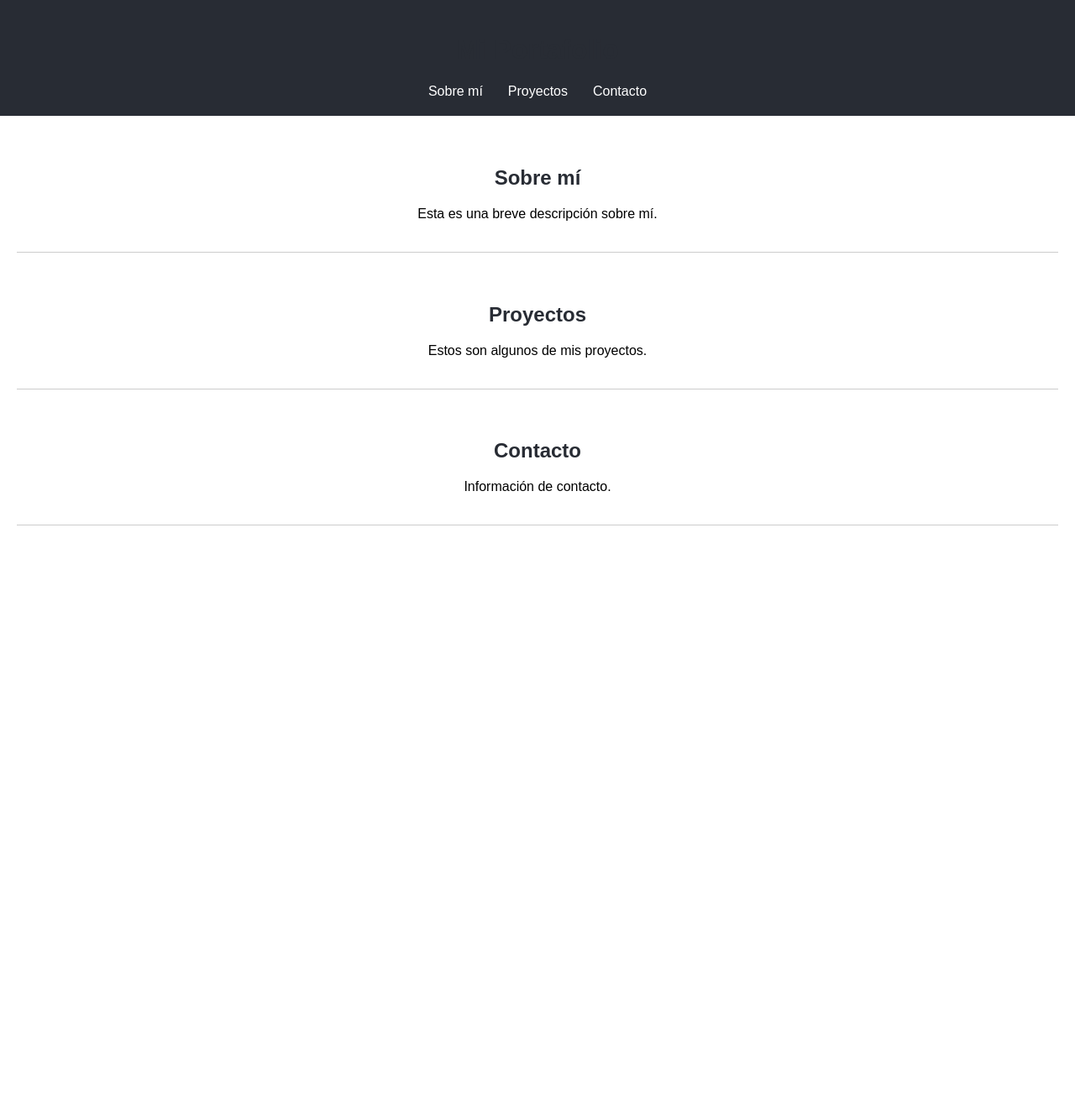
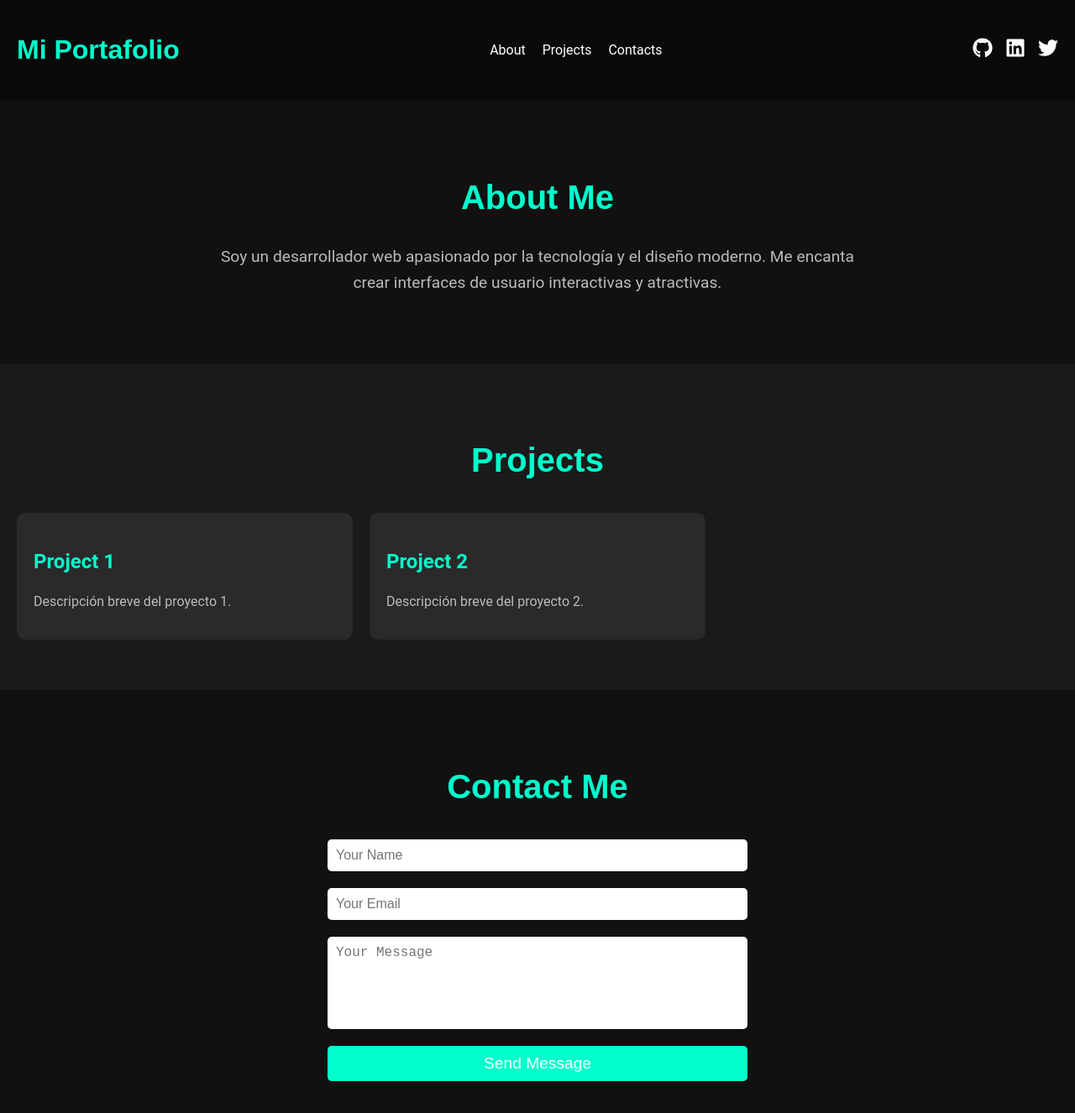
Before and after one commit to chicho377/portafolio, a React (Create React App) app: page / in a window 1280 px wide. Shown: the top 1326 px of the page at 84% size. Before the commit the page ends 800 px from the top, so only its background shows below. Built offline with nearby package versions, Linux system fonts and the light colour scheme.

Commit message:
Agregando la primera version visual

```diff
--- a/package.json
+++ b/package.json
@@ -8,7 +8,9 @@
     "@testing-library/user-event": "^13.5.0",
     "react": "^18.3.1",
     "react-dom": "^18.3.1",
+    "react-icons": "^5.2.1",
     "react-scripts": "5.0.1",
+    "styled-components": "^6.1.11",
     "web-vitals": "^2.1.4"
   },
   "scripts": {
--- a/src/App.js
+++ b/src/App.js
@@ -2,18 +2,30 @@ import React from 'react';
 import Header from './components/Header';
 import About from './components/About';
 import Projects from './components/Projects';
-import Contact from './components/Contact';
-import './App.css'; // Puedes agregar tus estilos aquí
+import Contacts from './components/Contacts';
+import styled from 'styled-components';
 
-const App = () => {
+
+const AppContainer = styled.div`
+  font-family: 'Roboto', sans-serif;
+  background: #0a0a0a;
+  color: #fff;
+  min-height: 100vh;
+`;
+
+function App() {
   return (
-    <div className="App">
-      <Header />
-      <About />
-      <Projects />
-      <Contact />
-    </div>
+    <>
+
+      <AppContainer>
+        <Header />
+        <About />
+        <Projects />
+        <Contacts />
+      </AppContainer>
+    </>
   );
-};
+}
+
 
 export default App;
--- /dev/null
+++ b/src/GlobalStylec.js
@@ -0,0 +1,19 @@
+// GlobalStyles.js
+import { createGlobalStyle } from 'styled-components';
+
+const GlobalStyles = createGlobalStyle`
+  * {
+    box-sizing: border-box;
+    margin: 0;
+    padding: 0;
+  }
+
+  body {
+    background: #0a0a0a;
+    color: #fff;
+    font-family: 'Roboto', sans-serif;
+    overflow-x: hidden;
+  }
+`;
+
+export default GlobalStyles;
--- a/src/components/About.js
+++ b/src/components/About.js
@@ -1,11 +1,36 @@
 import React from 'react';
+import styled from 'styled-components';
+
+const AboutSection = styled.section`
+  padding: 60px 20px;
+  background: #111;
+  color: #fff;
+  text-align: center;
+`;
+
+const Title = styled.h2`
+  font-family: 'Orbitron', sans-serif;
+  font-size: 2.5rem;
+  color: #00ffcc;
+`;
+
+const Description = styled.p`
+  font-family: 'Roboto', sans-serif;
+  font-size: 1.2rem;
+  color: #bbb;
+  max-width: 800px;
+  margin: 20px auto;
+  line-height: 1.6;
+`;
 
 const About = () => {
   return (
-    <section id="about">
-      <h2>Sobre mí</h2>
-      <p>Esta es una breve descripción sobre mí.</p>
-    </section>
+    <AboutSection id="about">
+      <Title>About Me</Title>
+      <Description>
+        Soy un desarrollador web apasionado por la tecnología y el diseño moderno. Me encanta crear interfaces de usuario interactivas y atractivas.
+      </Description>
+    </AboutSection>
   );
 };
 
--- a/src/components/Contact.js
+++ /dev/null
@@ -1,12 +0,0 @@
-import React from 'react';
-
-const Contact = () => {
-  return (
-    <section id="contact">
-      <h2>Contacto</h2>
-      <p>Información de contacto.</p>
-    </section>
-  );
-};
-
-export default Contact;
--- /dev/null
+++ b/src/components/Contacts.js
@@ -0,0 +1,68 @@
+import React from 'react';
+import styled from 'styled-components';
+
+const ContactsSection = styled.section`
+  padding: 60px 20px;
+  background: #111;
+  color: #fff;
+  text-align: center;
+`;
+
+const Title = styled.h2`
+  font-family: 'Orbitron', sans-serif;
+  font-size: 2.5rem;
+  color: #00ffcc;
+`;
+
+const ContactForm = styled.form`
+  display: flex;
+  flex-direction: column;
+  gap: 20px;
+  max-width: 500px;
+  margin: 40px auto;
+`;
+
+const Input = styled.input`
+  padding: 10px;
+  font-size: 1rem;
+  border: none;
+  border-radius: 5px;
+`;
+
+const TextArea = styled.textarea`
+  padding: 10px;
+  font-size: 1rem;
+  border: none;
+  border-radius: 5px;
+  resize: none;
+`;
+
+const SubmitButton = styled.button`
+  padding: 10px;
+  font-size: 1.2rem;
+  color: #fff;
+  background: #00ffcc;
+  border: none;
+  border-radius: 5px;
+  cursor: pointer;
+
+  &:hover {
+    background: #00bfa5;
+  }
+`;
+
+const Contacts = () => {
+  return (
+    <ContactsSection id="contacts">
+      <Title>Contact Me</Title>
+      <ContactForm>
+        <Input type="text" placeholder="Your Name" />
+        <Input type="email" placeholder="Your Email" />
+        <TextArea rows="5" placeholder="Your Message"></TextArea>
+        <SubmitButton type="submit">Send Message</SubmitButton>
+      </ContactForm>
+    </ContactsSection>
+  );
+};
+
+export default Contacts;
--- a/src/components/Header.js
+++ b/src/components/Header.js
@@ -1,15 +1,67 @@
 import React from 'react';
+import styled from 'styled-components';
+import { FaGithub, FaLinkedin, FaTwitter } from 'react-icons/fa';
+
+const HeaderContainer = styled.header`
+  display: flex;
+  justify-content: space-between;
+  align-items: center;
+  padding: 20px;
+  background: #0a0a0a;
+  color: #fff;
+`;
+
+const Logo = styled.h1`
+  font-family: 'Orbitron', sans-serif;
+  font-size: 2rem;
+  color: #00ffcc;
+`;
+
+const Nav = styled.nav`
+  display: flex;
+  gap: 20px;
+`;
+
+const NavLink = styled.a`
+  font-family: 'Roboto', sans-serif;
+  font-size: 1rem;
+  color: #fff;
+  text-decoration: none;
+
+  &:hover {
+    color: #00ffcc;
+  }
+`;
+
+const SocialIcons = styled.div`
+  display: flex;
+  gap: 15px;
+`;
+
+const IconLink = styled.a`
+  color: #fff;
+  font-size: 1.5rem;
+
+  &:hover {
+    color: #00ffcc;
+  }
+`;
 
 const Header = () => {
   return (
-    <header>
-      <h1>Mi Portafolio</h1>
-      <nav>
-        <a href="#about">Sobre mí</a>
-        <a href="#projects">Proyectos</a>
-        <a href="#contact">Contacto</a>
-      </nav>
-    </header>
+    <HeaderContainer>
+      <Logo>Mi Portafolio</Logo>
+      <Nav>
+        <NavLink href="#about">About</NavLink>
+        <NavLink href="#projects">Projects</NavLink>
+        <NavLink href="#contacts">Contacts</NavLink>
+      </Nav>
+      <SocialIcons>
+        <IconLink href="https://github.com" target="_blank"><FaGithub /></IconLink>
+        <IconLink href="https://linkedin.com" target="_blank"><FaLinkedin /></IconLink>
+        <IconLink href="https://twitter.com" target="_blank"><FaTwitter /></IconLink>
+      </SocialIcons>
+    </HeaderContainer>
   );
 };
 
--- a/src/components/Projects.js
+++ b/src/components/Projects.js
@@ -1,11 +1,70 @@
 import React from 'react';
+import styled from 'styled-components';
+
+const ProjectsSection = styled.section`
+  padding: 60px 20px;
+  background: #1a1a1a;
+  color: #fff;
+`;
+
+const Title = styled.h2`
+  font-family: 'Orbitron', sans-serif;
+  font-size: 2.5rem;
+  color: #00ffcc;
+  text-align: center;
+`;
+
+const ProjectsGrid = styled.div`
+  display: grid;
+  grid-template-columns: repeat(auto-fill, minmax(300px, 1fr));
+  gap: 20px;
+  margin-top: 40px;
+`;
+
+const ProjectCard = styled.div`
+  background: #2a2a2a;
+  padding: 20px;
+  border-radius: 10px;
+  transition: transform 0.3s;
+
+  &:hover {
+    transform: scale(1.05);
+  }
+`;
+
+const ProjectTitle = styled.h3`
+  font-family: 'Roboto', sans-serif;
+  font-size: 1.5rem;
+  color: #00ffcc;
+`;
+
+const ProjectDescription = styled.p`
+  font-family: 'Roboto', sans-serif;
+  font-size: 1rem;
+  color: #bbb;
+  margin-top: 10px;
+`;
 
 const Projects = () => {
   return (
-    <section id="projects">
-      <h2>Proyectos</h2>
-      <p>Estos son algunos de mis proyectos.</p>
-    </section>
+    <ProjectsSection id="projects">
+      <Title>Projects</Title>
+      <ProjectsGrid>
+        <ProjectCard>
+          <ProjectTitle>Project 1</ProjectTitle>
+          <ProjectDescription>
+            Descripción breve del proyecto 1.
+          </ProjectDescription>
+        </ProjectCard>
+        <ProjectCard>
+          <ProjectTitle>Project 2</ProjectTitle>
+          <ProjectDescription>
+            Descripción breve del proyecto 2.
+          </ProjectDescription>
+        </ProjectCard>
+        {/* Añade más ProjectCard según sea necesario */}
+      </ProjectsGrid>
+    </ProjectsSection>
   );
 };
 
```
Also changed, not shown: 1 other file (tests, documents, lock files or other folders).
